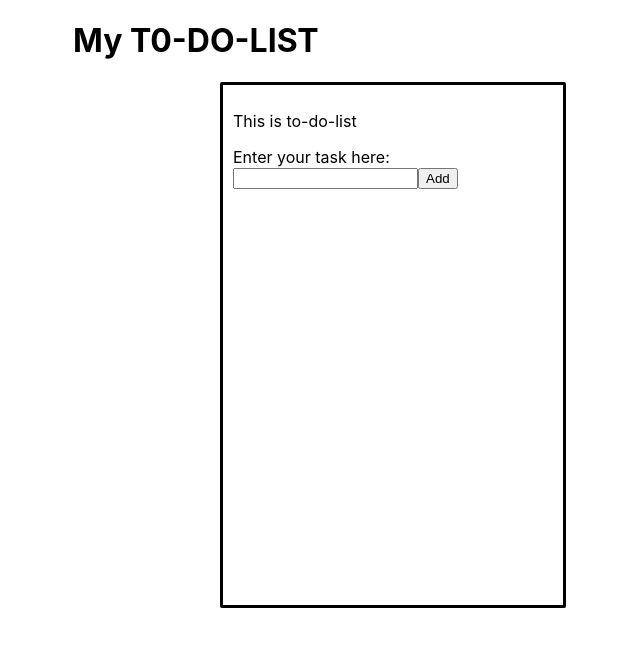
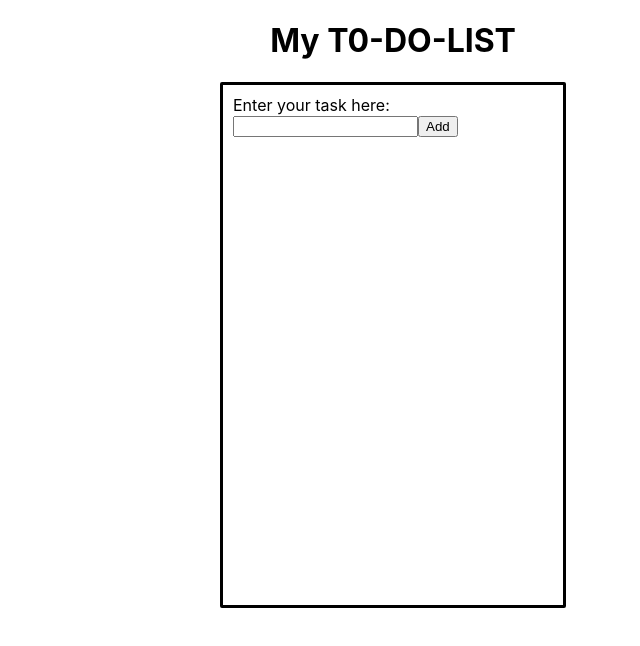
Before and after one commit to jasmineHere/Todo-List, a React (Create React App) app: page / in a window 1280 px wide. Shown: the top 646 px of the page, without its empty margins (247-887 px from the left). Built offline with nearby package versions, Linux system fonts and the light colour scheme.

Commit message:
added changes

```diff
--- a/src/App.css
+++ b/src/App.css
@@ -1,7 +1,6 @@
 .App{
   margin: auto;
   width: 50%;
-
 }
 .container{
   margin: auto;
@@ -11,3 +10,7 @@
   border-radius: 2px;
   padding: 10px;
 }
+
+h1{
+  text-align: center;
+}
--- a/src/App.jsx
+++ b/src/App.jsx
@@ -16,7 +16,6 @@ function App() {
           My T0-DO-LIST
         </h1>
         <div className='container'>
-          <p> This is to-do-list</p>
           <label>
             Enter your task here:
             < input value={task}
```
